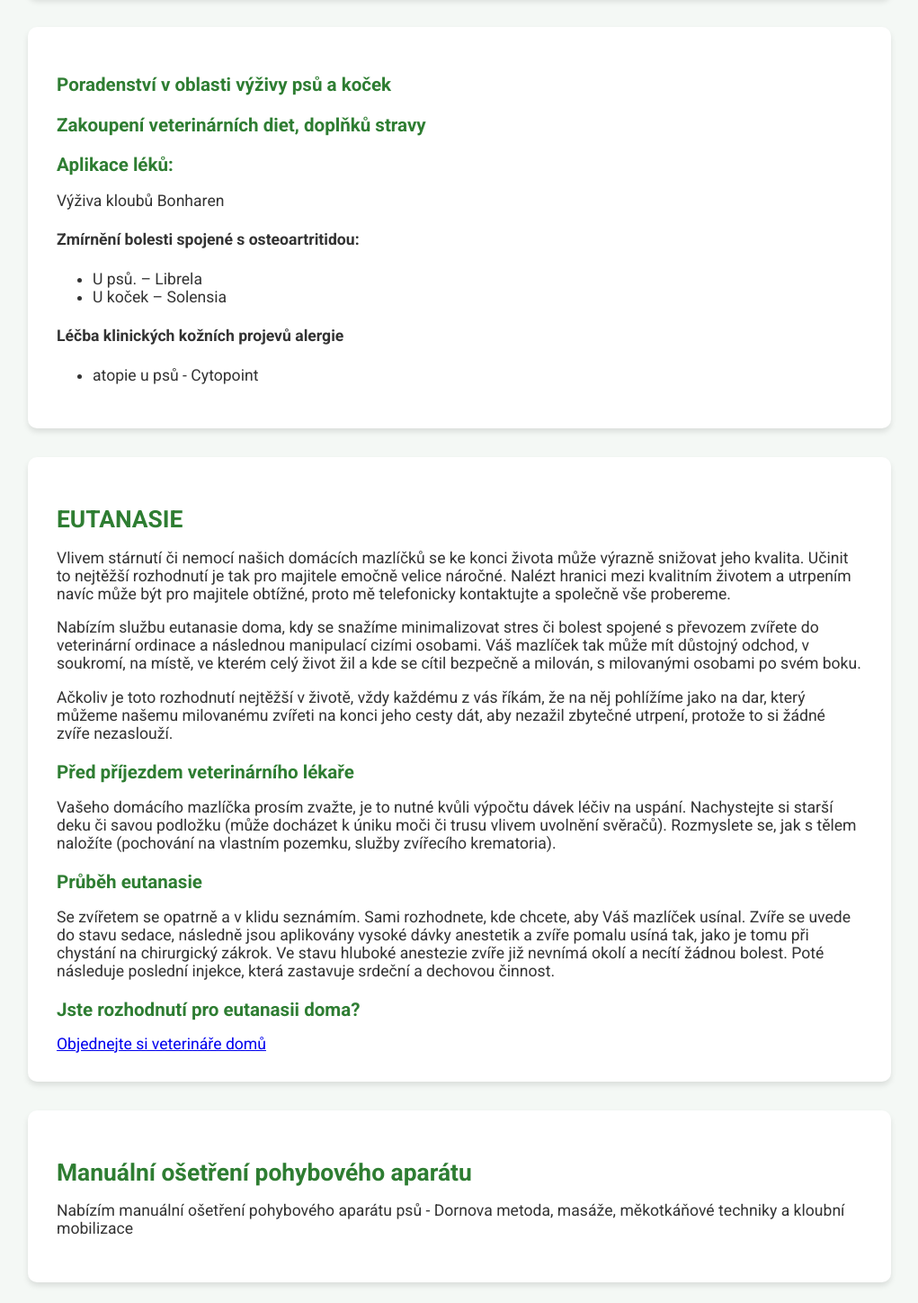
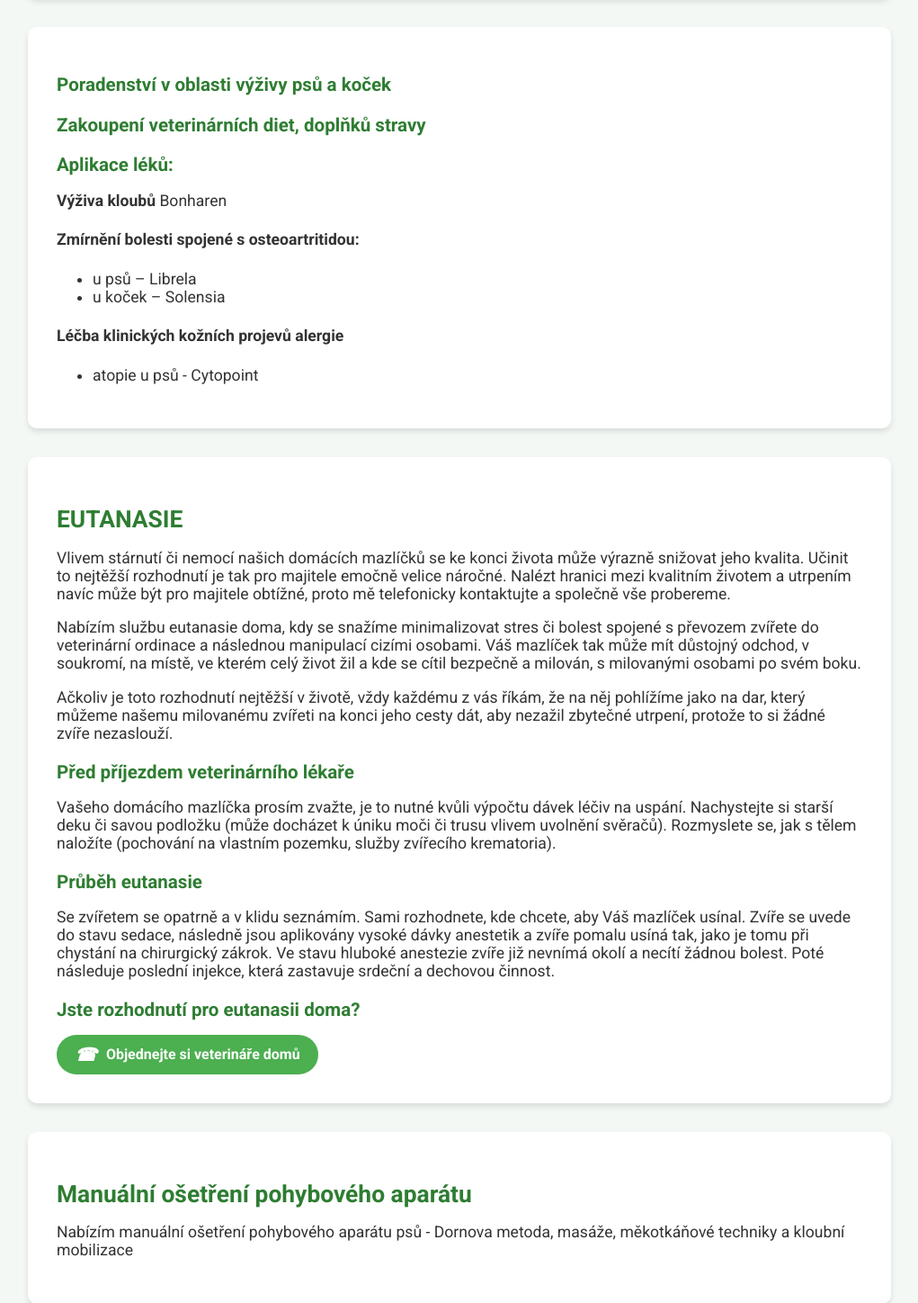
Before and after one commit to VitaPhoneCZ/veterina, a PHP site: page /sluzby.html in a window 1280 px wide. Shown: the part 2960-4408 px from the top of the page at 90% size, without its empty margins (129-1150 px from the left). Run offline with PHP 8.4, Linux system fonts and the light colour scheme.

Commit message:
jojo uz zas to de

```diff
--- a/cenik.html
+++ b/cenik.html
@@ -90,9 +90,10 @@
         <div class="tabulka">
             <h2 class="eutanasie">Eutanasie doma</h2>
             <p>500,- úkon + anestetika 80,- kč/kg váhy zvířete </p>
-            <h3>Konzultace 200,-/15 minut, 400,- 30 minut</h3>
+
         </div>
         <div class="tabulka">
+            <p>Ceník vybraných antiparazitik, ostatní na dotaz</p>
             <p>Odčervovací tableta 40,- (1 ks/10 kg)</p>
             <ul>
                 <li>pasta (1 ml/5 kg) 55,-</li>
@@ -100,7 +101,7 @@
             </ul>
         </div>
         <div class="tabulka">
-            <p>Ceník vybraných antiparazitik, ostatní na dotaz</p>
+            <p>Konzultace 200,-/15 minut, 400,- 30 minut</p>
             <p>Dornova metoda – 800,-</p>
         </div>
     <footer>
--- a/script.js
+++ b/script.js
@@ -47,11 +47,12 @@ startAutoScroll();
 // Expandable sections functionality
 document.querySelectorAll('.expandable').forEach(function(expandable) {
     expandable.addEventListener('click', function() {
-        var content = this.nextElementSibling;
-        content.classList.toggle('show');
-        this.classList.toggle('active');
+        const content = this.nextElementSibling;
+        content.classList.toggle('show'); // Přepínání viditelnosti obsahu
+        this.classList.toggle('active'); // Otočení šipky
     });
 });
+
 
 // Scroll to different sections
 function scrollToEuthanasia() {
--- a/sluzby.html
+++ b/sluzby.html
@@ -23,10 +23,10 @@
     </nav>
     <div class="tabulka">
         <p>Zajišťuji veterinární výjezdovou službu v oblasti Plzně, v rámci které ošetřuji psy a kočky v jejich domácím prostředí.</p>
+        <h2>Služby</h2>
         <h3 onclick="scrollToPrevence()" class="preklik">Veterinární preventivní medicína</h3>
         <h3 onclick="scrollToEuthanasia()" class="preklik">Eutanasie v domácím prostředí</h3>
         <h3 onclick="scrollToAparat()" class="preklik">Manuální ošetření pohybového aparátu</h3>
-        <h2 id="prevence">Služby</h2>
     </div>
     <div class="tabulka">
         <h3>Prevence:</h3>
@@ -38,19 +38,18 @@
             <li>ošetření paranálních váčků</li>
         </ul>
     </div>
-
     <div class="slideshow-container">
         <div class="slideshow">
-            <img src="/pes_drapy-min.jpg" loading="lazy" alt="Obrázek 1">
-            <img src="/pes_injekce-min.jpg" loading="lazy" alt="Obrázek 2">
-            <img src="/pes_stetoskop-min.jpg" loading="lazy" alt="Obrázek 3">
-            <img src="/pes_zuby-min.jpg" loading="lazy" alt="Obrázek 4">
-            <img src="/pes_injekce+zuzka-min.jpg" loading="lazy" alt="Obrázek 5">
-            <img src="/pes_zuby+zuzka-min.jpg" loading="lazy" alt="Obrázek 6">
-            <img src="/pes-min.jpg" loading="lazy" alt="Obrázek 7">
+            <img src="pes_drapy-min.jpg" loading="lazy" alt="Obrázek 1">
+            <img src="pes_injekce-min.jpg" loading="lazy" alt="Obrázek 2">
+            <img src="pes_stetoskop-min.jpg" loading="lazy" alt="Obrázek 3">
+            <img src="pes_zuby-min.jpg" loading="lazy" alt="Obrázek 4">
+            <img src="pes_injekce+zuzka-min.jpg" loading="lazy" alt="Obrázek 5">
+            <img src="pes_zuby+zuzka-min.jpg" loading="lazy" alt="Obrázek 6">
+            <img src="pes-min.jpg" loading="lazy" alt="Obrázek 7">
         </div>
         <button class="arrow left">&#10094;</button>
-        <button class="arrow right">&#10095;</button>
+        <button class="arrow right" id="prevence">&#10095;</button>
     </div>
 
     <div class="tabulka">
@@ -95,11 +94,11 @@
         <h3>Zakoupení veterinárních diet, doplňků stravy</h3>
         <p></p>
         <h3>Aplikace léků:</h3>
-        <p>Výživa kloubů Bonharen</p>
+        <p><strong>Výživa kloubů</strong> Bonharen</p>
         <h4 id="euthanasia">Zmírnění bolesti spojené s osteoartritidou:</h4>
         <ul>
-            <li>U psů. – Librela</li>
-            <li>U koček – Solensia</li>
+            <li>u psů – Librela</li>
+            <li>u koček – Solensia</li>
         </ul>
         <h4>Léčba klinických kožních projevů alergie</h4>
         <ul>
@@ -116,7 +115,9 @@
         <h3>Průběh eutanasie</h3>
         <p>Se zvířetem se opatrně a v klidu seznámím. Sami rozhodnete, kde chcete, aby Váš mazlíček usínal. Zvíře se uvede do stavu sedace, následně jsou aplikovány vysoké dávky anestetik a zvíře pomalu usíná tak, jako je tomu při chystání na chirurgický zákrok. Ve stavu hluboké anestezie zvíře již nevnímá okolí a necítí žádnou bolest. Poté následuje poslední injekce, která zastavuje srdeční a dechovou činnost. </p>
         <h3>Jste rozhodnutí pro eutanasii doma?</h3>
-        <a href="kontakt.html" >Objednejte si veterináře domů</a>
+        <a href="kontakt.html" class="call-link">
+            <i class="phone-icon">&#9742;</i> Objednejte si veterináře domů
+        </a>
     </div>
     <div class="tabulka">
         <h2 id="aparat" >Manuální ošetření pohybového aparátu</h3>
--- a/styles.css
+++ b/styles.css
@@ -178,7 +178,6 @@ h3.expandable, h3.preklik {
     display: flex;
     align-items: center;
     color: #388e3c; /* Slightly darker green for interactivity */
-    text-shadow: 1px 1px 3px #81c784; /* Soft shadow */
     text-decoration: underline dotted;
 }
 
@@ -198,7 +197,7 @@ h3.expandable, h3.preklik {
 }
 
 .content.show {
-    max-height: 500px; /* Revealed state */
+    max-height: 500px; /* Adjust as needed */
 }
 
 /* Grid Layout */
@@ -228,6 +227,29 @@ footer {
     font-size: 0.9rem;
     text-align: center;
 }
+
+.call-link {
+    display: inline-flex;
+    align-items: center;
+    justify-content: center;
+    background-color: #4CAF50; /* Zelená barva */
+    color: white;
+    padding: 10px 20px;
+    border-radius: 30px; /* Oválný rámeček */
+    text-decoration: none;
+    font-size: 16px;
+    font-weight: bold;
+}
+
+.call-link:hover {
+    background-color: #45a049; /* Tmavší zelená při najetí */
+}
+
+.phone-icon {
+    margin-right: 10px; /* Mezera mezi ikonou a textem */
+    font-size: 20px; /* Velikost ikony */
+}
+
 
 /* Media Queries for Desktop */
 @media screen and (min-width: 1024px) {
```
Also changed, not shown: index.html (+4 -4 lines), scriptindex.js (added, +17 -0 lines).
